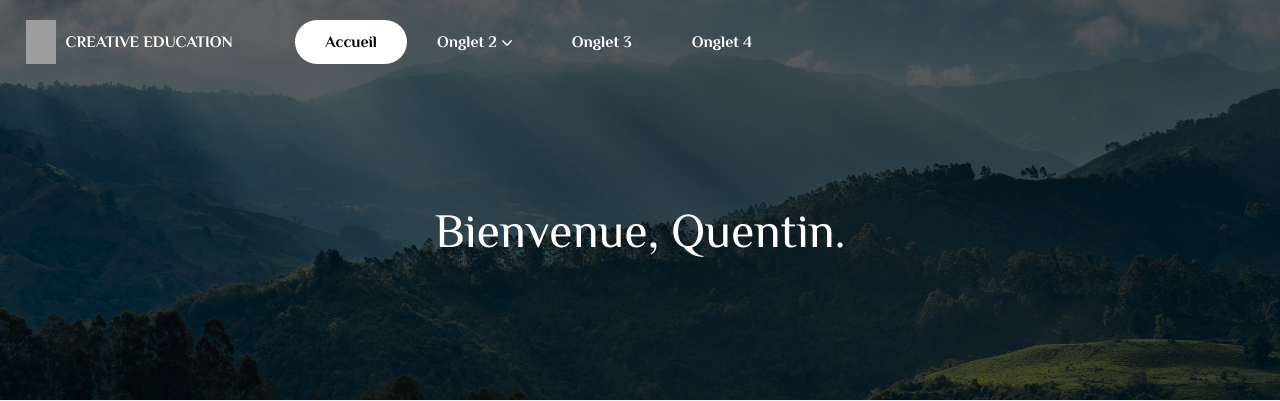
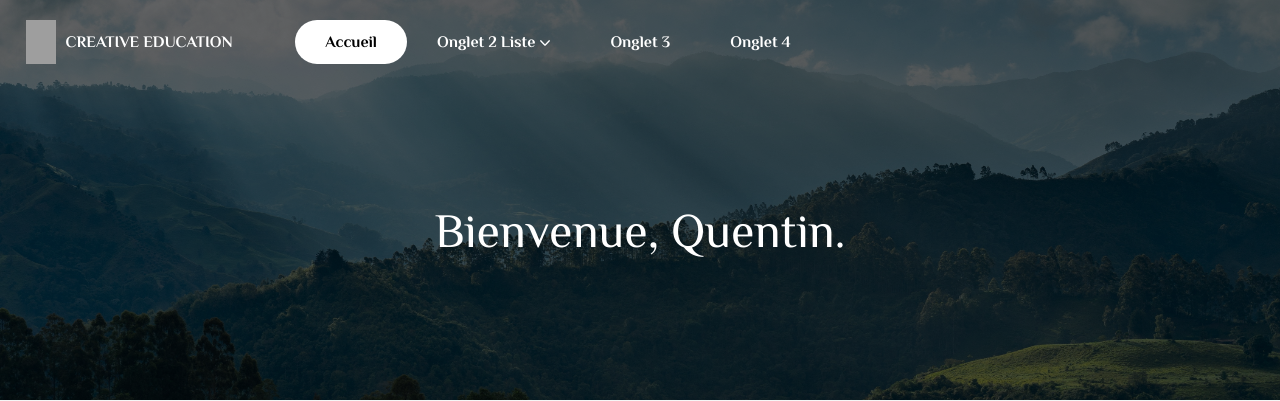
Before and after one commit to QuentinDenisot/CreativeEducation, a PHP site: page /front/front.tpl.php in a window 1280 px wide. Shown: the top 401 px of the page. Run offline with PHP 8.4, Linux system fonts and the light colour scheme; grey boxes are pictures that could not be loaded.

Commit message:
update front

```diff
--- a/front/front.tpl.php
+++ b/front/front.tpl.php
@@ -20,7 +20,7 @@
                     <ul>
                         <li class="active"><a href="#onglet1">Accueil<span class="hoverBorder"></span></a></li>
                         <li class="item-list">
-                            <a href="#onglet2">Onglet 2<img src="arrow-down.svg" alt="arrow-down" class="dropdown-arrow"><span class="hoverBorder"></span></a>
+                            <a href="#onglet2">Onglet 2 Liste<img src="arrow-down.svg" alt="arrow-down" class="dropdown-arrow"><span class="hoverBorder"></span></a>
                             <div class="dropdown-container">
                                 <div class="triangle"></div>
                                 <ul class="dropdown-list hidden-dropdown">
```
